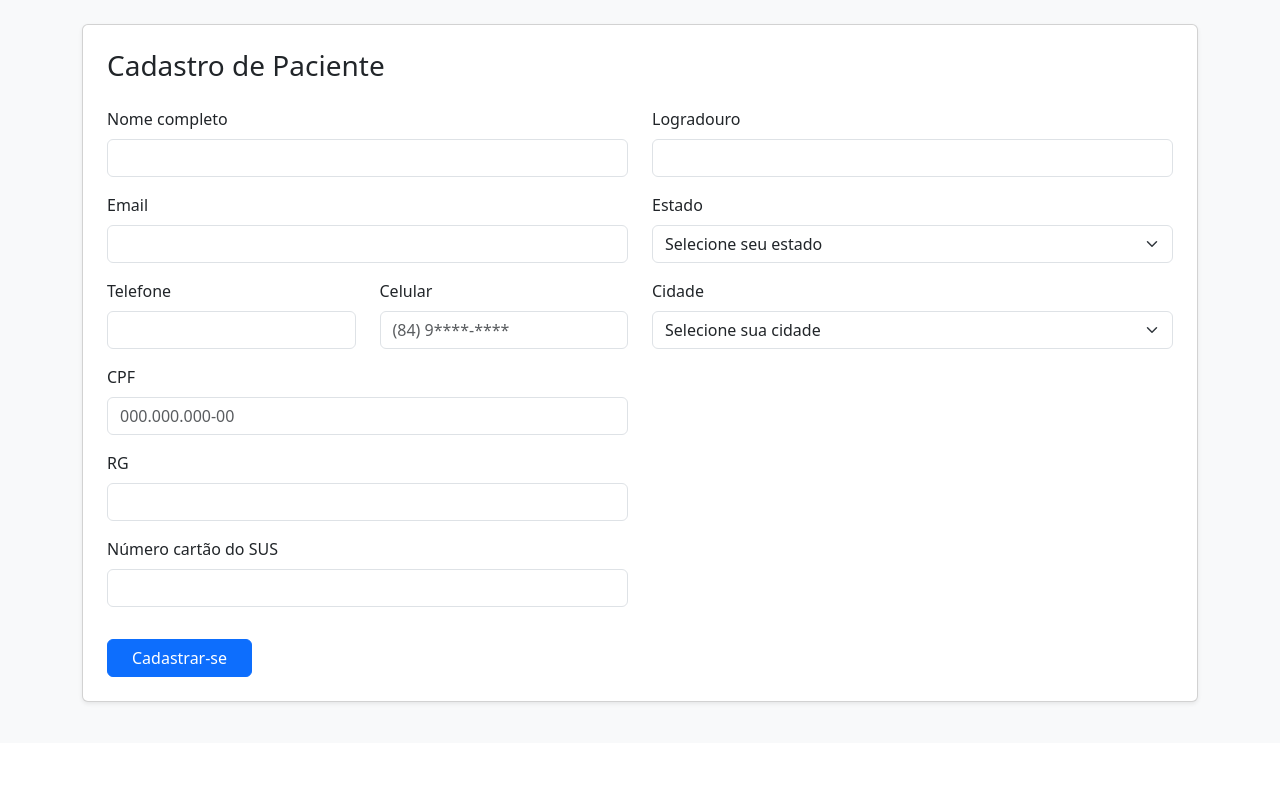
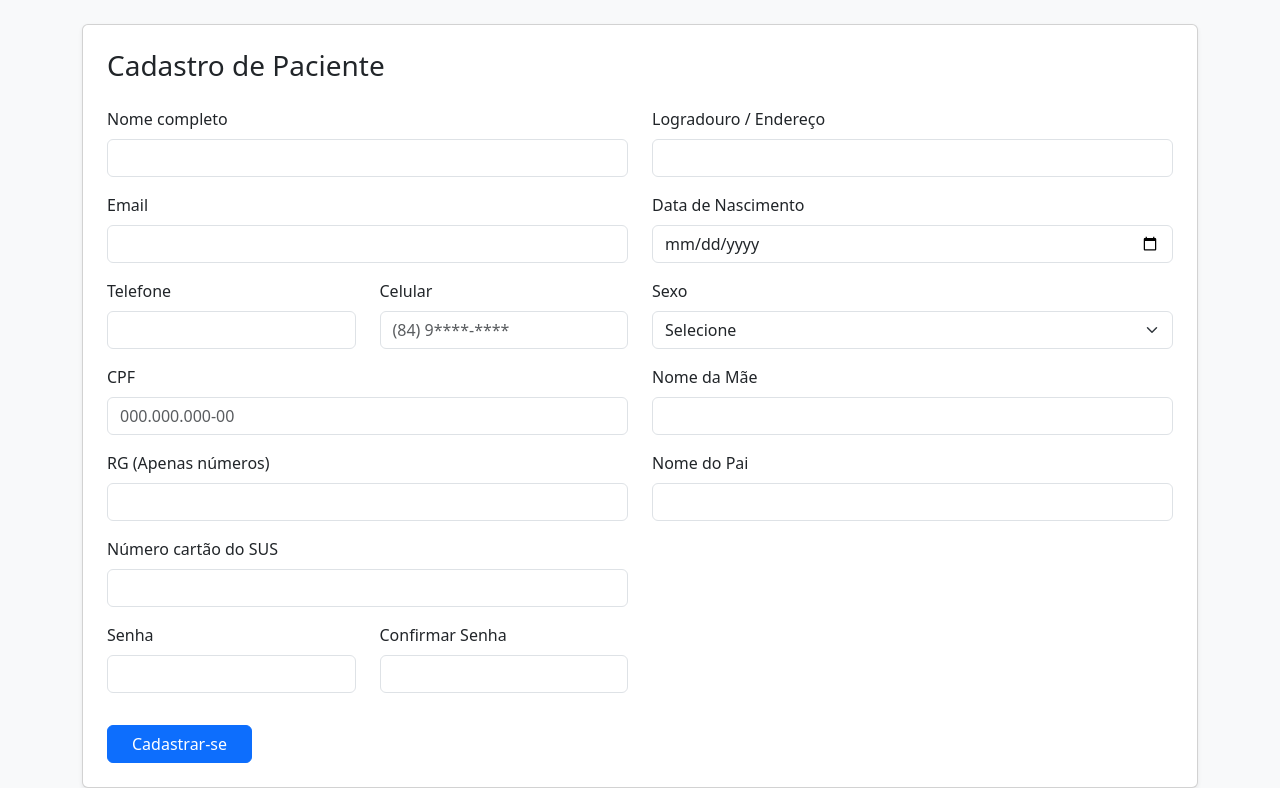
Before and after one commit to Sigmund-66/django-teleubs, a Django app: page /teleubs/cadastro/ in a window 1280 px wide. Shown: the part 57-845 px from the top of the page. Before the commit the page ends 762 px from the top, so only its background shows below. Run offline with Django 5.2, Linux system fonts and the light colour scheme.

Commit message:
Login e cadastro do paciente

```diff
--- a/djangoproject/teleubs/models.py
+++ b/djangoproject/teleubs/models.py
@@ -10,6 +10,11 @@ class Paciente(models.Model):
     cartaoSUS = models.CharField(max_length=20, unique=True)
     telefone = models.CharField(max_length=15)
     endereco = models.CharField(max_length=255)
+    RG = models.IntegerField(unique=True, default=0)
+    dataNascimento = models.DateField(default=None, null=True)
+    sexo = models.CharField(max_length=1, default="")
+    nomeMae = models.CharField(max_length=100, default="")
+    nomePai = models.CharField(max_length=100, default="")
 
     def consultar_historico(self):
         pass
--- a/djangoproject/teleubs/templates/ubs/cadastro.html
+++ b/djangoproject/teleubs/templates/ubs/cadastro.html
@@ -4,6 +4,12 @@
 <div class="card shadow-sm">
     <div class="card-body p-4">
         <h3 class="mb-4">Cadastro de Paciente</h3>
+
+        {% if messages %}
+            {% for message in messages %}
+                <div class="alert alert-{{ message.tags }}">{{ message }}</div>
+            {% endfor %}
+        {% endif %}
 
         <form method="POST" action="{% url 'cadastro_paciente' %}">
             {% csrf_token %}
@@ -33,33 +39,49 @@
                         <input type="text" class="form-control" name="cpf" placeholder="000.000.000-00" required>
                     </div>
                     <div class="mb-3">
-                        <label class="form-label">RG</label>
-                        <input type="text" class="form-control" name="rg">
+                        <label class="form-label">RG (Apenas números)</label>
+                        <input type="number" class="form-control" name="rg" required>
                     </div>
                     <div class="mb-3">
                         <label class="form-label">Número cartão do SUS</label>
                         <input type="text" class="form-control" name="cartao_sus" required>
                     </div>
+                    <div class="row">
+                        <div class="col-md-6 mb-3">
+                            <label class="form-label">Senha</label>
+                            <input type="password" class="form-control" name="password" required>
+                        </div>
+                        <div class="col-md-6 mb-3">
+                            <label class="form-label">Confirmar Senha</label>
+                            <input type="password" class="form-control" name="confirm_password" required>
+                        </div>
+                    </div>
                 </div>
 
                 <div class="col-md-6">
                     <div class="mb-3">
-                        <label class="form-label">Logradouro</label>
+                        <label class="form-label">Logradouro / Endereço</label>
                         <input type="text" class="form-control" name="logradouro" required>
                     </div>
                     <div class="mb-3">
-                        <label class="form-label">Estado</label>
-                        <select class="form-select" name="estado">
-                            <option selected>Selecione seu estado</option>
-                            <option value="RN">Rio Grande do Norte</option>
+                        <label class="form-label">Data de Nascimento</label>
+                        <input type="date" class="form-control" name="data_nascimento" required>
+                    </div>
+                    <div class="mb-3">
+                        <label class="form-label">Sexo</label>
+                        <select class="form-select" name="sexo" required>
+                            <option value="" disabled selected>Selecione</option>
+                            <option value="M">Masculino</option>
+                            <option value="F">Feminino</option>
                         </select>
                     </div>
                     <div class="mb-3">
-                        <label class="form-label">Cidade</label>
-                        <select class="form-select" name="cidade">
-                            <option selected>Selecione sua cidade</option>
-                            <option value="Natal">Natal</option>
-                        </select>
+                        <label class="form-label">Nome da Mãe</label>
+                        <input type="text" class="form-control" name="nome_mae" required>
+                    </div>
+                    <div class="mb-3">
+                        <label class="form-label">Nome do Pai</label>
+                        <input type="text" class="form-control" name="nome_pai">
                     </div>
                 </div>
             </div>
--- a/djangoproject/teleubs/views.py
+++ b/djangoproject/teleubs/views.py
@@ -49,17 +49,34 @@ def logout_paciente(request):
     return redirect('login_paciente')
 
 def cadastro_paciente(request):
-    # Lógica de cadastro (EU1 - Cadastro de paciente) [cite: 22]
+    # Lógica de cadastro (EU1 - Cadastro de paciente)
     if request.method == "POST":
         nome_completo = request.POST.get('nome_completo')
         email = request.POST.get('email')
         telefone = request.POST.get('telefone')
         cpf = request.POST.get('cpf')
+        rg = request.POST.get('rg')
         cartao_sus = request.POST.get('cartao_sus')
         logradouro = request.POST.get('logradouro')
+        data_nascimento = request.POST.get('data_nascimento')
+        sexo = request.POST.get('sexo')
+        nome_mae = request.POST.get('nome_mae')
+        nome_pai = request.POST.get('nome_pai')
+        password = request.POST.get('password')
+        confirm_password = request.POST.get('confirm_password')
 
-        # Cria o usuário Django
-        usuario = User.objects.create_user(username=cpf, email=email, password=cpf, first_name=nome_completo)
+        # Validar senhas
+        if password != confirm_password:
+            messages.error(request, 'As senhas não coincidem.')
+            return render(request, 'ubs/cadastro.html')
+
+        # Verificar se CPF já está cadastrado
+        if User.objects.filter(username=cpf).exists():
+            messages.error(request, 'Este CPF já está cadastrado.')
+            return render(request, 'ubs/cadastro.html')
+
+        # Cria o usuário Django (o método create_user criptografa a senha automaticamente usando hash seguro/PBKDF2)
+        usuario = User.objects.create_user(username=cpf, email=email, password=password, first_name=nome_completo)
 
         # Cria o paciente
         paciente = Paciente.objects.create(
@@ -67,7 +84,12 @@ def cadastro_paciente(request):
             cpf=cpf,
             cartaoSUS=cartao_sus,
             telefone=telefone,
-            endereco=logradouro
+            endereco=logradouro,
+            RG=int(rg) if rg else 0,
+            dataNascimento=data_nascimento if data_nascimento else None,
+            sexo=sexo if sexo else "",
+            nomeMae=nome_mae if nome_mae else "",
+            nomePai=nome_pai if nome_pai else ""
         )
 
         # Cria o prontuário do paciente recém-cadastrado
```
Also changed, not shown: djangoproject/mysite/settings.py (+10 -0 lines), djangoproject/teleubs/migrations/0002_paciente_rg_paciente_datanascimento_paciente_nomemae_and_more.py (added).
